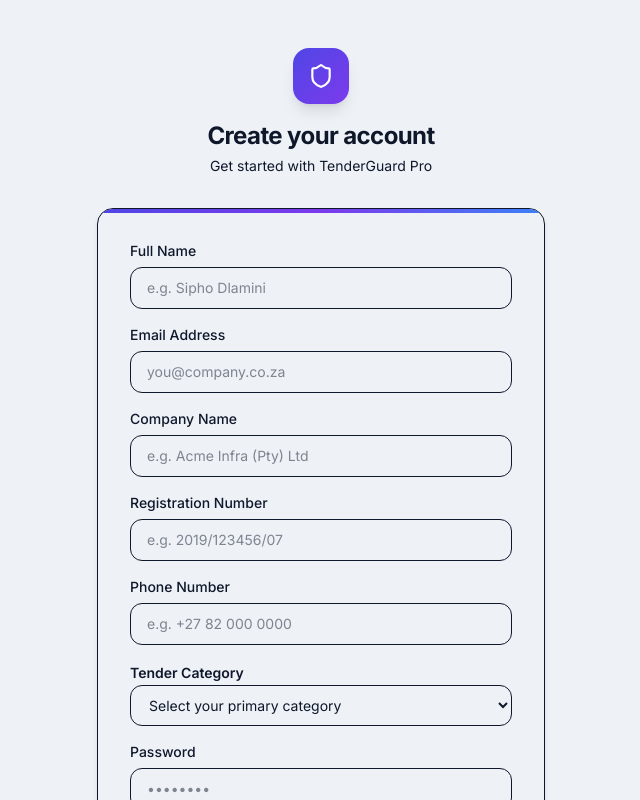
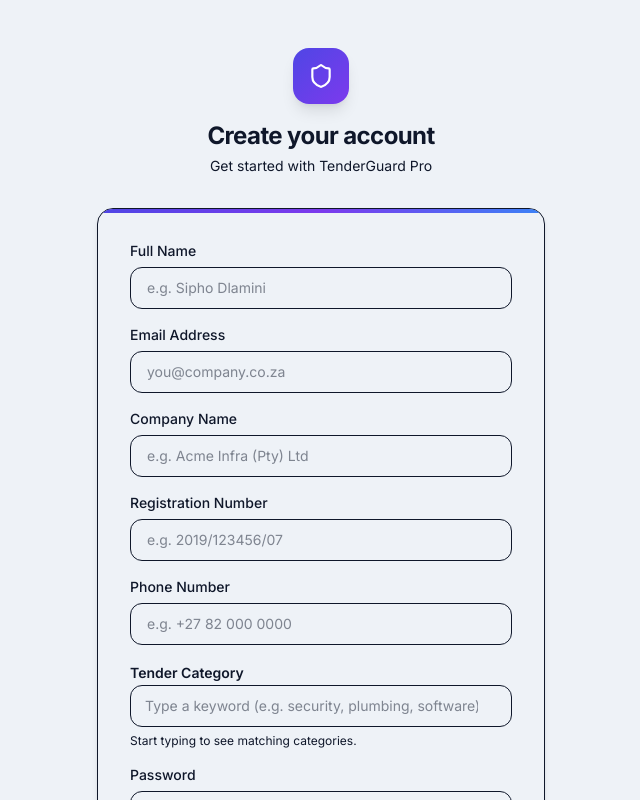
Before and after one commit to jasonmiyers9-arch/tender-system, a Next.js app in the folder frontend/: page /register in a window 1280 px wide. Shown: the top 800 px of the page, without its empty margins (319-959 px from the left). Built offline with nearby package versions, Linux system fonts and the light colour scheme.

Commit message:
feat: make tender category field searchable on signup

```diff
--- a/frontend/src/app/(auth)/register/page.tsx
+++ b/frontend/src/app/(auth)/register/page.tsx
@@ -117,17 +117,20 @@ export default function RegisterPage() {
 
                         <div className="space-y-1.5">
                             <label className="text-sm font-semibold text-[--color-text-primary]">Tender Category</label>
-                            <select
-                                className="w-full rounded-xl border border-[--color-border] bg-[--color-surface] px-3.5 py-2.5 text-sm text-[--color-text-primary] outline-none focus:ring-2 focus:ring-[--color-primary] focus:border-[--color-primary] transition-colors cursor-pointer"
+                            <input
+                                list="tender-category-options"
+                                className="w-full rounded-xl border border-[--color-border] bg-[--color-surface] px-3.5 py-2.5 text-sm text-[--color-text-primary] outline-none focus:ring-2 focus:ring-[--color-primary] focus:border-[--color-primary] transition-colors"
+                                placeholder="Type a keyword (e.g. security, plumbing, software)..."
                                 value={formData.tenderCategory}
                                 onChange={e => setFormData({ ...formData, tenderCategory: e.target.value })}
                                 required
-                            >
-                                <option value="">Select your primary category</option>
+                            />
+                            <datalist id="tender-category-options">
                                 {TENDER_CATEGORIES.map((category) => (
-                                    <option key={category} value={category}>{category}</option>
+                                    <option key={category} value={category} />
                                 ))}
-                            </select>
+                            </datalist>
+                            <p className="text-xs text-[--color-text-muted]">Start typing to see matching categories.</p>
                         </div>
 
                         <Input
```
